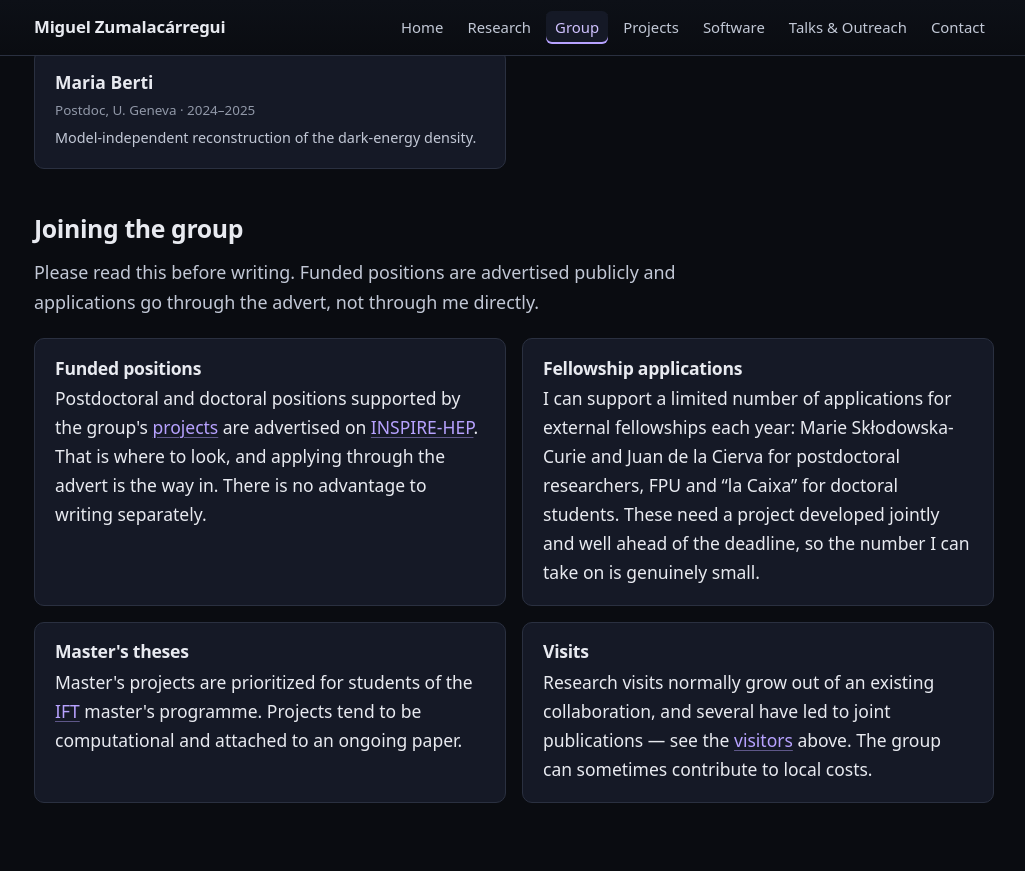
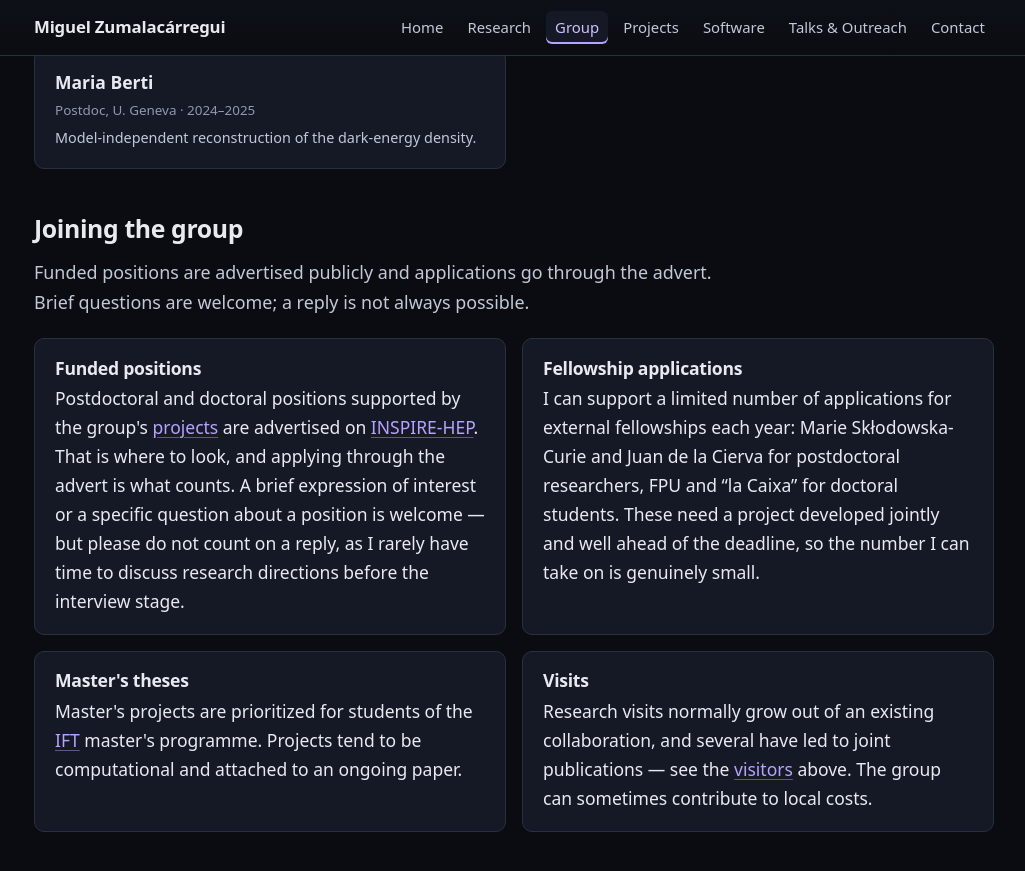
Before and after one commit to miguelzuma/miguelzuma.github.io, a Jekyll site: the page built from group.html, in a window 1280 px wide and 900 px high, scrolled down 3247 px. Shown: the top 871 px of the window, without its empty margins (126-1151 px from the left). Built offline with Jekyll 4.4.1, drawn with Linux system fonts in a browser that asks for light colours.

Commit message:
Soften the recruitment wording
"Please do not write separately about them" discouraged pertinent questions,
which was not the intent. Brief expressions of interest and specific questions
about a position are now explicitly welcome, with the honest caveat that a
reply is not always possible: there is rarely time to discuss research
directions before the interview stage. Applied on both the Group and Contact
pages.

Co-Authored-By: Claude Opus 5 (1M context) <noreply@anthropic.com>
Claude-Session: https://claude.ai/code/session_01E2ZbXszK9qt9svKVxU5Yrt

```diff
--- a/contact.html
+++ b/contact.html
@@ -79,8 +79,10 @@ description: >-
       <p>
         Funded positions are advertised on
         <a href="https://inspirehep.net/jobs" rel="noopener">INSPIRE-HEP</a> and
-        applications go through the advert — please do not write separately about
-        them. The
+        applications go through the advert. Brief expressions of interest and
+        pertinent questions are welcome, though I rarely have time to discuss
+        research directions before the interview stage, so please do not count
+        on a reply. The
         <a href="{{ '/group.html#joining' | relative_url }}">joining the group</a>
         section covers the other routes: external fellowships, for which I can
         support a small number of applications each year, and Master's projects.
--- a/group.html
+++ b/group.html
@@ -90,8 +90,8 @@ description: >-
   <h2>Joining the group</h2>
 
   <p class="lede">
-    Please read this before writing. Funded positions are advertised publicly
-    and applications go through the advert, not through me directly.
+    Funded positions are advertised publicly and applications go through the
+    advert. Brief questions are welcome; a reply is not always possible.
   </p>
 
   <div class="grid grid-2">
@@ -103,8 +103,10 @@ description: >-
         <a href="{{ '/projects.html' | relative_url }}">projects</a> are
         advertised on
         <a href="https://inspirehep.net/jobs" rel="noopener">INSPIRE-HEP</a>.
-        That is where to look, and applying through the advert is the way in.
-        There is no advantage to writing separately.
+        That is where to look, and applying through the advert is what counts.
+        A brief expression of interest or a specific question about a position
+        is welcome — but please do not count on a reply, as I rarely have time
+        to discuss research directions before the interview stage.
       </p>
     </article>
 
```
